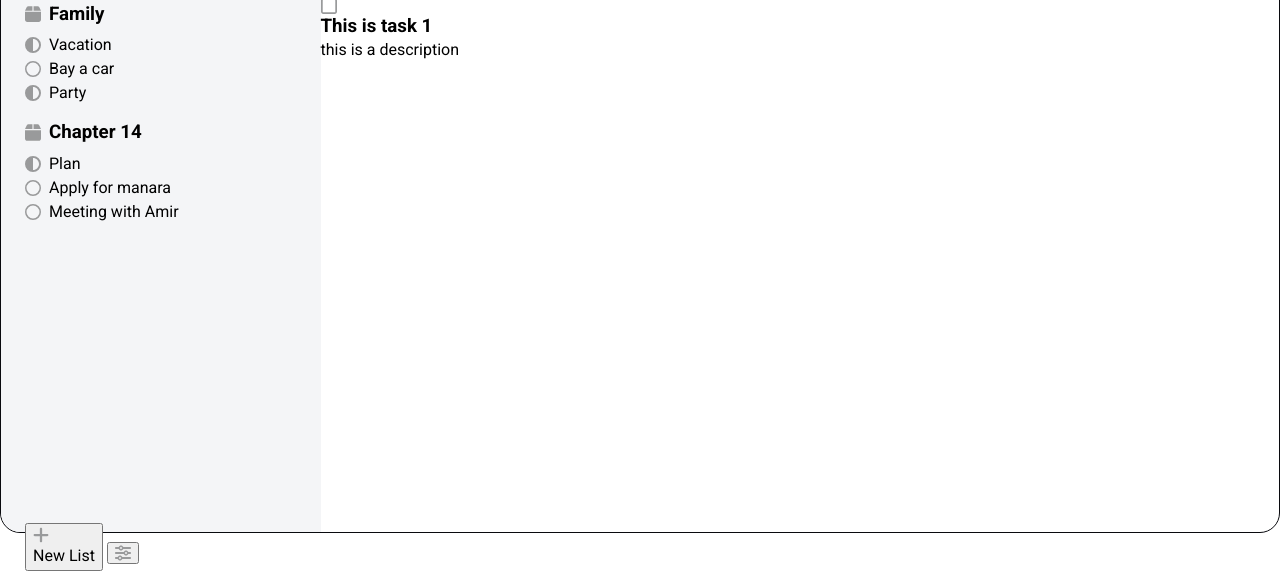
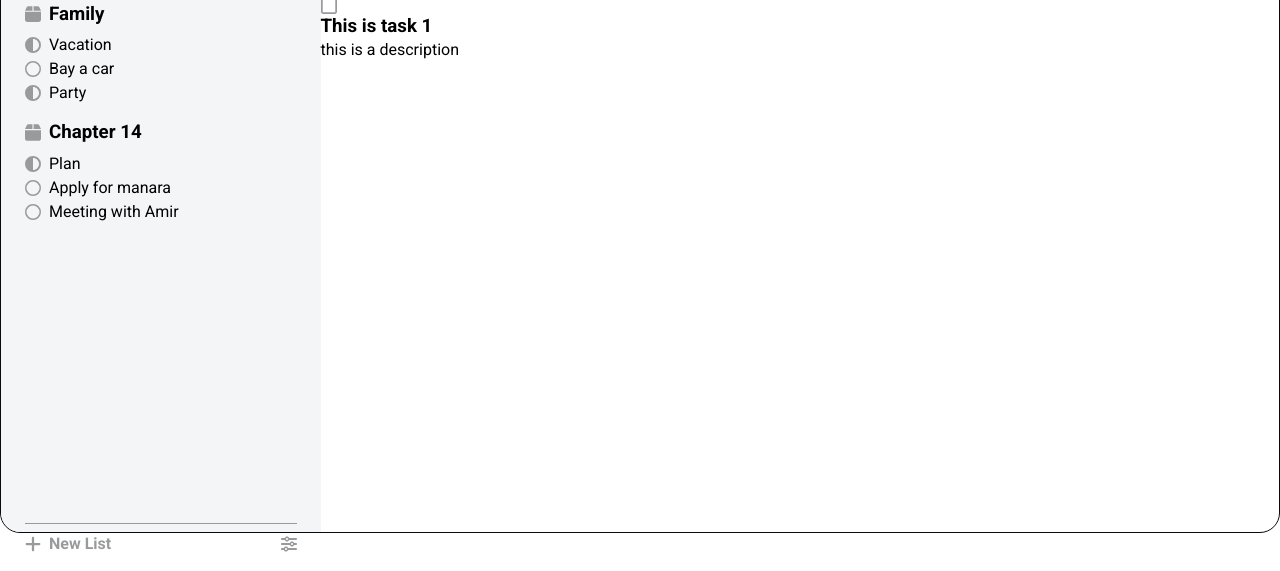
Before and after one commit to Moath-COE/MoazToDo, a website built with webpack: page src/templates/template.html in a window 1280 px wide. Shown: the part 261-832 px from the top of the page. Built offline with nearby package versions, Linux system fonts and the light colour scheme.

Commit message:
Style nav footer

```diff
--- a/src/styles/main.css
+++ b/src/styles/main.css
@@ -88,6 +88,13 @@ a {
   text-decoration: none;
 }
 
+/* 12. Remove Buttons Styling */
+button {
+  background: none;
+  border: none;
+  padding: 0;
+}
+
 /* Colors & Defaults */
 
 :root {
--- a/src/styles/nav.css
+++ b/src/styles/nav.css
@@ -111,3 +111,24 @@ nav {
   align-items: start;
   gap: 0.5rem;
 }
+
+/* Nav Footer */
+.nav_footer {
+  display: flex;
+  align-items: center;
+  justify-content: space-between;
+  padding: 0.5rem 0;
+  border-top: 1px solid var(--dark-gray);
+  gap: 0.5rem;
+  margin-bottom: 0.2rem;
+}
+
+.add_new_btn {
+  display: flex;
+  align-items: center;
+  justify-content: start;
+  flex: 1;
+  gap: 0.5rem;
+  color: var(--dark-gray);
+  font-weight: bold;
+}
--- a/src/templates/template.html
+++ b/src/templates/template.html
@@ -139,14 +139,14 @@
         </div>
       </div>
       <div class="nav_footer">
-        <button type="button">
+        <button type="button" class="add_new_btn">
           <img
             src="../assets/icons/plus-solid.svg"
             alt="plus-solid"
             class="icon"
           />New List
         </button>
-        <button type="button">
+        <button type="button" class="settings_btn">
           <img
             src="../assets/icons/sliders-solid.svg"
             alt="sliders-solid"
```
